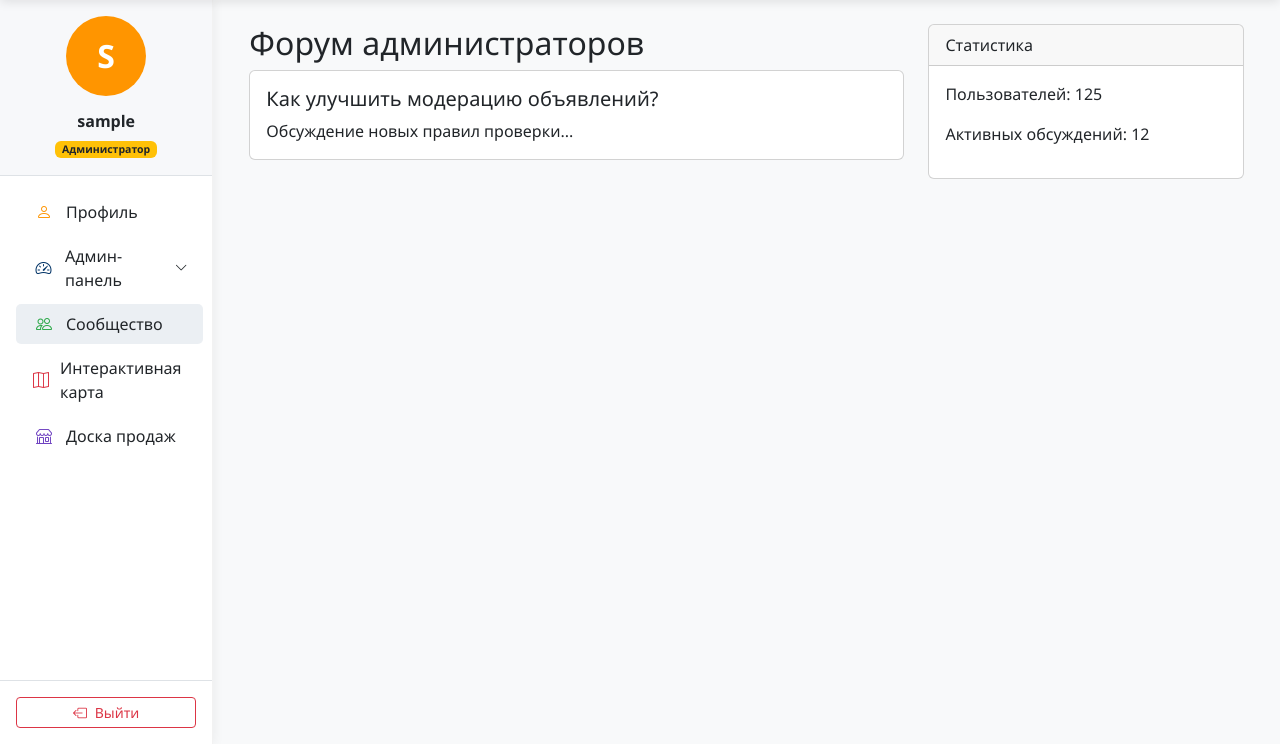
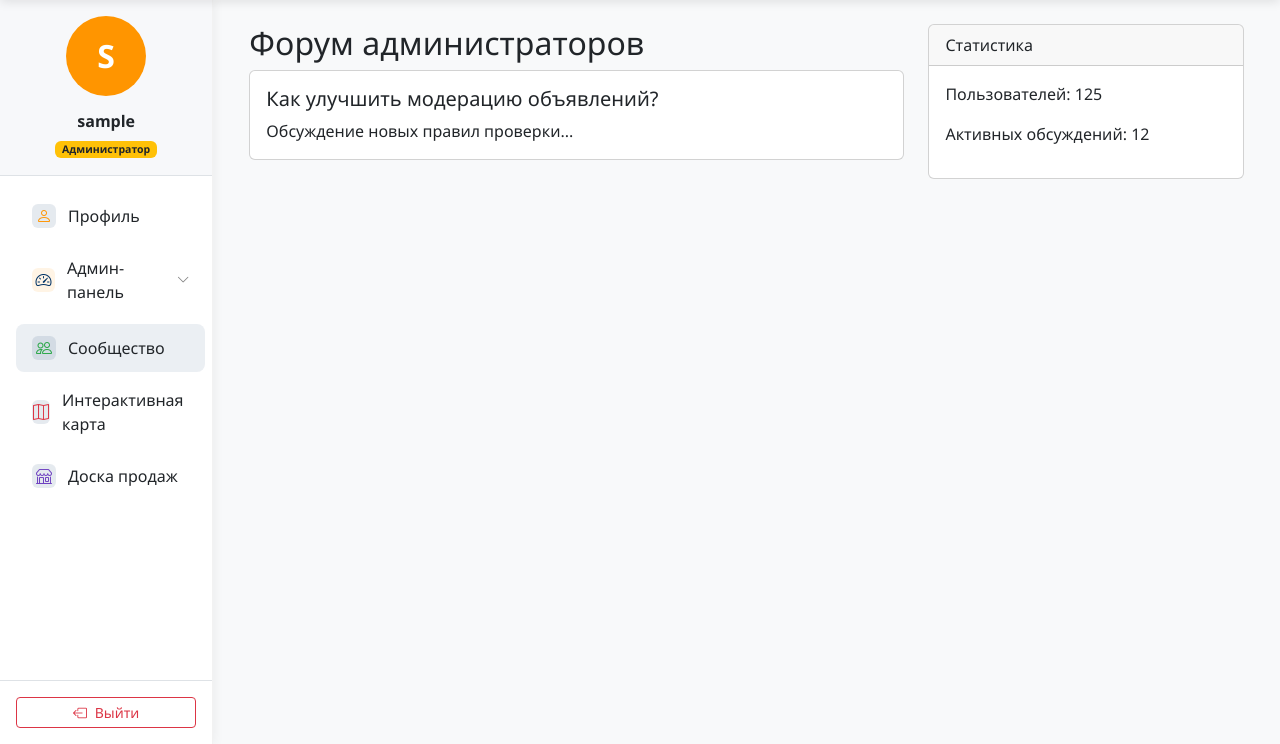
Before and after one commit to Za-Zhegalka/solarmonitoring, a Django app: page /control/community/ in a window 1280 px wide. Shown: the part 64-808 px from the top of the page. Run offline with Django 5.2, Linux system fonts and the light colour scheme; a user stored in the database is signed in; tables that the repository leaves empty hold one stand-in row (values such as "Sample post").

Commit message:
logout and front

```diff
--- a/solarmonitoring/core/templates/core/base.html
+++ b/solarmonitoring/core/templates/core/base.html
@@ -38,7 +38,6 @@
             transition: all 0.3s ease;
         }
 
-        /* Стили для левого меню */
         .user-profile {
             background-color: rgba(0, 51, 102, 0.03);
         }
@@ -55,9 +54,171 @@
             transition: transform 0.3s;
         }
 
+        /* Обновленные стили для выпадающего меню */
+        .dropdown-menu-item {
+            position: relative;
+            margin-bottom: 0.25rem;
+        }
+
+        .dropdown-menu-item > .menu-item {
+            position: relative;
+            padding: 0.75rem 1rem;
+            border-radius: 8px;
+            transition: all 0.3s ease;
+            display: flex;
+            align-items: center;
+            color: var(--text-dark);
+            text-decoration: none;
+            font-weight: 500;
+            background-color: transparent;
+            border: none;
+            width: 100%;
+            text-align: left;
+        }
+
+        .dropdown-menu-item > .menu-item:hover {
+            background-color: rgba(0, 51, 102, 0.05);
+            transform: translateX(5px);
+        }
+
+        .dropdown-menu-item > .menu-item.active {
+            background-color: rgba(0, 51, 102, 0.08);
+            color: var(--secondary);
+        }
+
+        .dropdown-menu-item > .menu-item .menu-icon {
+            width: 24px;
+            height: 24px;
+            display: flex;
+            align-items: center;
+            justify-content: center;
+            margin-right: 12px;
+            border-radius: 6px;
+            background-color: rgba(0, 51, 102, 0.1);
+            color: var(--secondary);
+            transition: all 0.3s ease;
+        }
+
+        .dropdown-menu-item > .menu-item:hover .menu-icon {
+            background-color: var(--secondary);
+            color: white;
+        }
+
+        .dropdown-menu-item > .menu-item .bi-chevron-down {
+            transition: transform 0.3s ease;
+            margin-left: auto;
+            font-size: 0.9rem;
+            color: rgba(0, 0, 0, 0.5);
+        }
+
+        .dropdown-menu-item:hover > .menu-item .bi-chevron-down {
+            transform: rotate(180deg);
+            color: var(--secondary);
+        }
+
+        /* Стили для подменю */
+        .submenu {
+            display: none;
+            padding-left: 0;
+            list-style: none;
+            margin-top: 0.25rem;
+            padding: 0.5rem 0;
+            background-color: rgba(255, 255, 255, 0.9);
+            border-radius: 8px;
+            box-shadow: 0 4px 12px rgba(0, 0, 0, 0.05);
+            border: 1px solid rgba(0, 0, 0, 0.05);
+            animation: fadeIn 0.25s ease-out;
+        }
+
+        .dropdown-menu-item:hover .submenu {
+            display: block;
+            position: relative;
+            z-index: 1;
+        }
+
+        .submenu-item {
+            padding: 0.65rem 1.5rem 0.65rem 3rem;
+            border-radius: 0;
+            transition: all 0.2s;
+            color: var(--text-dark);
+            text-decoration: none;
+            display: block;
+            position: relative;
+            font-size: 0.95rem;
+        }
+
+        .submenu-item:before {
+            content: "";
+            position: absolute;
+            left: 2rem;
+            top: 50%;
+            transform: translateY(-50%);
+            width: 6px;
+            height: 6px;
+            border-radius: 50%;
+            background-color: var(--secondary);
+            opacity: 0.3;
+            transition: all 0.2s;
+        }
+
+        .submenu-item:hover {
+            background-color: rgba(0, 51, 102, 0.03);
+            color: var(--secondary);
+            padding-left: 3.2rem;
+        }
+
+        .submenu-item:hover:before {
+            opacity: 1;
+            background-color: var(--primary);
+        }
+
+        .submenu-item.active {
+            color: var(--primary);
+            font-weight: 500;
+        }
+
+        .submenu-item.active:before {
+            opacity: 1;
+            background-color: var(--primary);
+        }
+
+        /* Анимации */
+        @keyframes fadeIn {
+            from {
+                opacity: 0;
+                transform: translateY(-10px);
+            }
+            to {
+                opacity: 1;
+                transform: translateY(0);
+            }
+        }
+
+        /* Специфичные цвета для разных типов меню */
+        /* Рабочий стол */
+        .dropdown-menu-item:nth-child(2) > .menu-item .menu-icon {
+            background-color: rgba(255, 149, 0, 0.1);
+            color: var(--primary);
+        }
+        .dropdown-menu-item:nth-child(2) > .menu-item:hover .menu-icon {
+            background-color: var(--primary);
+            color: white;
+        }
+
+        /* Админ-панель */
+        .dropdown-menu-item:nth-child(1) > .menu-item .menu-icon {
+            background-color: rgba(108, 117, 125, 0.1);
+            color: #6c757d;
+        }
+        .dropdown-menu-item:nth-child(1) > .menu-item:hover .menu-icon {
+            background-color: #6c757d;
+            color: white;
+        }
+
+        /* Обычные пункты меню */
         .menu-item {
-            padding: 0.5rem 1rem;
-            border-radius: 5px;
+            padding: 0.75rem 1rem;
+            border-radius: 8px;
             transition: all 0.2s;
             margin-bottom: 0.25rem;
             display: flex;
@@ -68,6 +229,7 @@
 
         .menu-item:hover {
             background-color: rgba(0, 51, 102, 0.05);
+            transform: translateX(5px);
         }
 
         .menu-item.active {
@@ -75,45 +237,51 @@
             font-weight: 500;
         }
 
-        .menu-icon {
+        .menu-item .menu-icon {
             width: 24px;
-            text-align: center;
-            margin-right: 10px;
+            height: 24px;
+            display: flex;
+            align-items: center;
+            justify-content: center;
+            margin-right: 12px;
+            border-radius: 6px;
+            background-color: rgba(0, 51, 102, 0.1);
+            color: var(--secondary);
+            transition: all 0.3s ease;
         }
 
-        /* Стили для выпадающего меню */
-        .dropdown-menu-item {
-            position: relative;
+        .menu-item:hover .menu-icon {
+            background-color: var(--secondary);
+            color: white;
         }
 
-        .submenu {
-            display: none;
-            padding-left: 1.5rem;
-            list-style: none;
+        /* Цвета для разных типов пунктов меню */
+        .menu-item[style*="color: var(--success)"] .menu-icon {
+            background-color: rgba(40, 167, 69, 0.1);
+            color: var(--success);
+        }
+        .menu-item[style*="color: var(--success)"]:hover .menu-icon {
+            background-color: var(--success);
+            color: white;
         }
 
-        .dropdown-menu-item:hover .submenu {
-            display: block;
-            animation: fadeIn 0.3s;
+        .menu-item[style*="color: var(--danger)"] .menu-icon {
+            background-color: rgba(220, 53, 69, 0.1);
+            color: var(--danger);
+        }
+        .menu-item[style*="color: var(--danger)"]:hover .menu-icon {
+            background-color: var(--danger);
+            color: white;
         }
 
-        .submenu-item {
-            padding: 0.4rem 1rem;
-            border-radius: 5px;
-            transition: all 0.2s;
+        .menu-item[style*="color: var(--purple)"] .menu-icon {
+            background-color: rgba(111, 66, 193, 0.1);
+            color: var(--purple);
         }
-
-        .submenu-item:hover {
-            background-color: rgba(0, 51, 102, 0.05);
+        .menu-item[style*="color: var(--purple)"]:hover .menu-icon {
+            background-color: var(--purple);
+            color: white;
         }
-
-        @keyframes fadeIn {
-            from { opacity: 0; transform: translateY(-10px); }
-            to { opacity: 1; transform: translateY(0); }
-        }
-
-        /* Остальные стили остаются без изменений */
-        /* ... */
     </style>
 </head>
 <body class="{% if request.path == '/login/' or request.path == '/accounts/login/' %}login-page{% endif %}">
@@ -144,7 +312,7 @@
     </nav>
     {% endif %}
 
-<div class="container-fluid">
+    <div class="container-fluid">
         <div class="row">
             {% if user.is_authenticated and not request.path == '/login/' and not request.path == '/accounts/login/' %}
             <div class="col-md-2 sidebar p-0">
```
